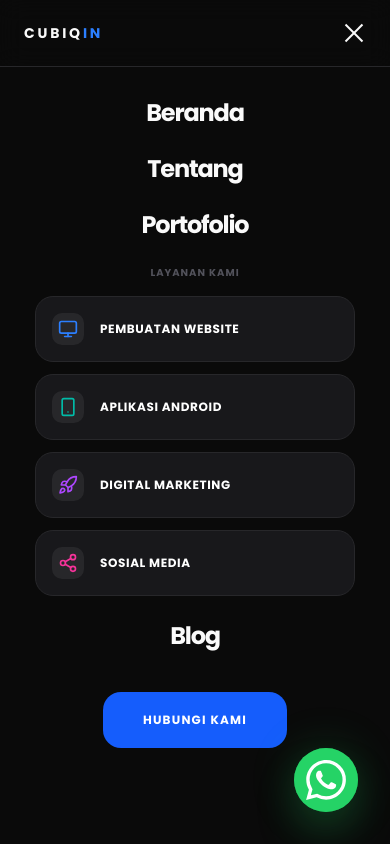
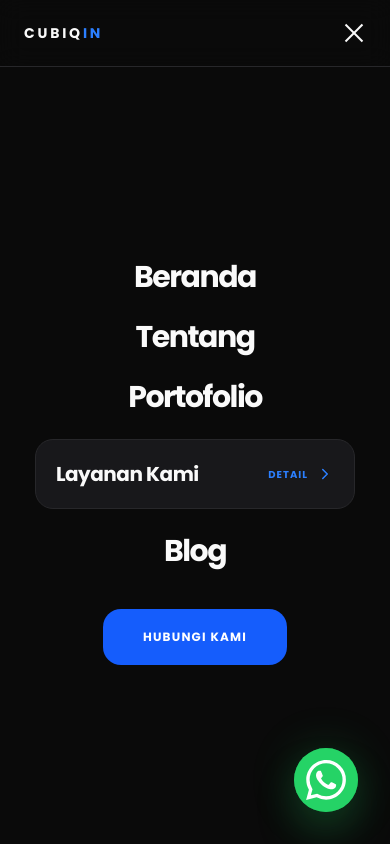
Before and after one commit to rafiakbar14/cubiqin, a Next.js app: page / in a window 390 px wide. Both pictures are taken after a click on the button 354 px from the left and 33 px from the top of the page. Shown: the top 844 px of the page. Built offline with nearby package versions, Linux system fonts and the light colour scheme.

Commit message:
feat: implement premium sliding sub-menu for mobile services nav

```diff
--- a/src/components/Navbar.tsx
+++ b/src/components/Navbar.tsx
@@ -7,6 +7,7 @@ export default function Navbar() {
     const [isOpen, setIsOpen] = useState(false);
     const [scrolled, setScrolled] = useState(false);
     const [isServicesOpen, setIsServicesOpen] = useState(false);
+    const [menuLevel, setMenuLevel] = useState(0); // 0: main, 1: services submenu
 
     useEffect(() => {
         const handleScroll = () => {
@@ -130,7 +131,10 @@ export default function Navbar() {
 
                         {/* Burger Button */}
                         <button
-                            onClick={() => setIsOpen(!isOpen)}
+                            onClick={() => {
+                                setIsOpen(!isOpen);
+                                if (isOpen) setMenuLevel(0); // Reset level on close
+                            }}
                             className="p-2 -mr-2 md:hidden flex flex-col gap-1.5 z-[110]"
                             aria-label="Toggle Menu"
                         >
@@ -147,48 +151,45 @@ export default function Navbar() {
                 className={`fixed inset-0 z-[90] bg-[#0a0a0a] transition-all duration-500 md:hidden ${isOpen ? 'opacity-100 pointer-events-auto' : 'opacity-0 pointer-events-none'
                     }`}
             >
-                <div className="flex flex-col items-center justify-center min-h-full py-24 gap-6 px-6 overflow-y-auto">
+                <div className="relative h-full w-full overflow-hidden">
+                    {/* Sliding Container */}
+                    <div
+                        className="flex w-[200%] h-full transition-transform duration-500 ease-in-out"
+                        style={{ transform: `translateX(-${menuLevel * 50}%)` }}
+                    >
+                        {/* Main Menu View (Level 0) */}
+                        <div className="w-1/2 h-full flex flex-col items-center justify-center gap-6 px-6 pt-20">
                             {navLinks.slice(0, 3).map((link, idx) => (
                                 <a
                                     key={link.name}
                                     href={link.href}
                                     onClick={() => setIsOpen(false)}
-                            className={`text-2xl font-bold tracking-tighter text-[#fafafa] hover:text-blue-500 transition-all duration-500 ${isOpen ? 'translate-y-0 opacity-100' : 'translate-y-8 opacity-0'
-                                }`}
+                                    className={`text-3xl font-bold tracking-tighter text-[#fafafa] hover:text-blue-500 transition-all duration-500 ${isOpen ? 'translate-y-0 opacity-100' : 'translate-y-8 opacity-0'}`}
                                     style={{ transitionDelay: `${idx * 50}ms` }}
                                 >
                                     {link.name}
                                 </a>
                             ))}
 
-                    {/* Mobile Services Section */}
-                    <div className={`w-full max-w-xs space-y-4 transition-all duration-500 delay-200 ${isOpen ? 'translate-y-0 opacity-100' : 'translate-y-8 opacity-0'}`}>
-                        <p className="text-[10px] font-bold tracking-widest text-[#52525b] uppercase text-center">Layanan Kami</p>
-                        <div className="grid grid-cols-1 gap-3">
-                            {services.map((service) => (
-                                <a
-                                    key={service.name}
-                                    href={service.href}
-                                    onClick={() => setIsOpen(false)}
-                                    className="flex items-center gap-4 p-4 rounded-2xl bg-[#18181b] border border-[#27272a]"
+                            {/* Trigger for Services Submenu */}
+                            <button
+                                onClick={() => setMenuLevel(1)}
+                                className={`flex items-center justify-between w-full max-w-xs p-5 rounded-2xl bg-[#18181b] border border-[#27272a] text-[#fafafa] transition-all duration-500 delay-150 ${isOpen ? 'translate-y-0 opacity-100' : 'translate-y-8 opacity-0'}`}
                             >
-                                    <div className="w-8 h-8 rounded-lg bg-[#27272a] flex items-center justify-center">
-                                        {service.icon}
+                                <span className="text-xl font-bold tracking-tight">Layanan Kami</span>
+                                <div className="flex items-center gap-2 text-blue-500">
+                                    <span className="text-[10px] font-bold uppercase tracking-widest">Detail</span>
+                                    <ChevronDown className="-rotate-90" size={18} />
                                 </div>
-                                    <span className="text-white font-bold text-xs uppercase tracking-wider">{service.name}</span>
-                                </a>
-                            ))}
-                        </div>
-                    </div>
+                            </button>
 
                             {navLinks.slice(3).map((link, idx) => (
                                 <a
                                     key={link.name}
                                     href={link.href}
                                     onClick={() => setIsOpen(false)}
-                            className={`text-2xl font-bold tracking-tighter text-[#fafafa] hover:text-blue-500 transition-all duration-500 ${isOpen ? 'translate-y-0 opacity-100' : 'translate-y-8 opacity-0'
-                                }`}
-                            style={{ transitionDelay: `${(idx + 5) * 50}ms` }}
+                                    className={`text-3xl font-bold tracking-tighter text-[#fafafa] hover:text-blue-500 transition-all duration-500 ${isOpen ? 'translate-y-0 opacity-100' : 'translate-y-8 opacity-0'}`}
+                                    style={{ transitionDelay: `${(idx + 4) * 50}ms` }}
                                 >
                                     {link.name}
                                 </a>
@@ -197,12 +198,45 @@ export default function Navbar() {
                             <a
                                 href="/contact"
                                 onClick={() => setIsOpen(false)}
-                        className={`mt-4 px-10 py-5 rounded-2xl bg-blue-600 text-white font-bold text-xs tracking-widest uppercase transition-all duration-500 ${isOpen ? 'translate-y-0 opacity-100' : 'translate-y-8 opacity-0'
-                            }`}
-                        style={{ transitionDelay: `${(navLinks.length + 5) * 50}ms` }}
+                                className={`mt-4 px-10 py-5 rounded-2xl bg-blue-600 text-white font-bold text-xs tracking-widest uppercase transition-all duration-500 ${isOpen ? 'translate-y-0 opacity-100' : 'translate-y-8 opacity-0'}`}
+                                style={{ transitionDelay: `${(navLinks.length + 4) * 50}ms` }}
                             >
                                 Hubungi Kami
                             </a>
+                        </div>
+
+                        {/* Services Sub-menu View (Level 1) */}
+                        <div className="w-1/2 h-full flex flex-col items-center justify-center gap-6 px-6 pt-20 bg-[#0c0c0c]">
+                            <button
+                                onClick={() => setMenuLevel(0)}
+                                className="flex items-center gap-2 text-[#a1a1aa] hover:text-white transition-colors mb-4"
+                            >
+                                <ChevronDown className="rotate-90" size={18} />
+                                <span className="text-xs font-bold uppercase tracking-[0.2em]">Kembali</span>
+                            </button>
+
+                            <p className="text-[10px] font-bold tracking-widest text-[#52525b] uppercase mb-2">Pilih Layanan</p>
+
+                            <div className="grid grid-cols-1 gap-3 w-full max-w-xs">
+                                {services.map((service) => (
+                                    <a
+                                        key={service.name}
+                                        href={service.href}
+                                        onClick={() => setIsOpen(false)}
+                                        className="flex items-center gap-4 p-4 rounded-2xl bg-[#18181b] border border-[#27272a] hover:border-blue-500/50 transition-all group"
+                                    >
+                                        <div className="w-10 h-10 rounded-lg bg-[#27272a] group-hover:bg-blue-500/20 flex items-center justify-center transition-colors">
+                                            {service.icon}
+                                        </div>
+                                        <div className="flex flex-col">
+                                            <span className="text-white font-bold text-xs uppercase tracking-wider">{service.name}</span>
+                                            <span className="text-[#a1a1aa] text-[9px]">{service.description}</span>
+                                        </div>
+                                    </a>
+                                ))}
+                            </div>
+                        </div>
+                    </div>
                 </div>
             </div>
         </>
```
Lines whose indentation alone changed are shown as unchanged.
